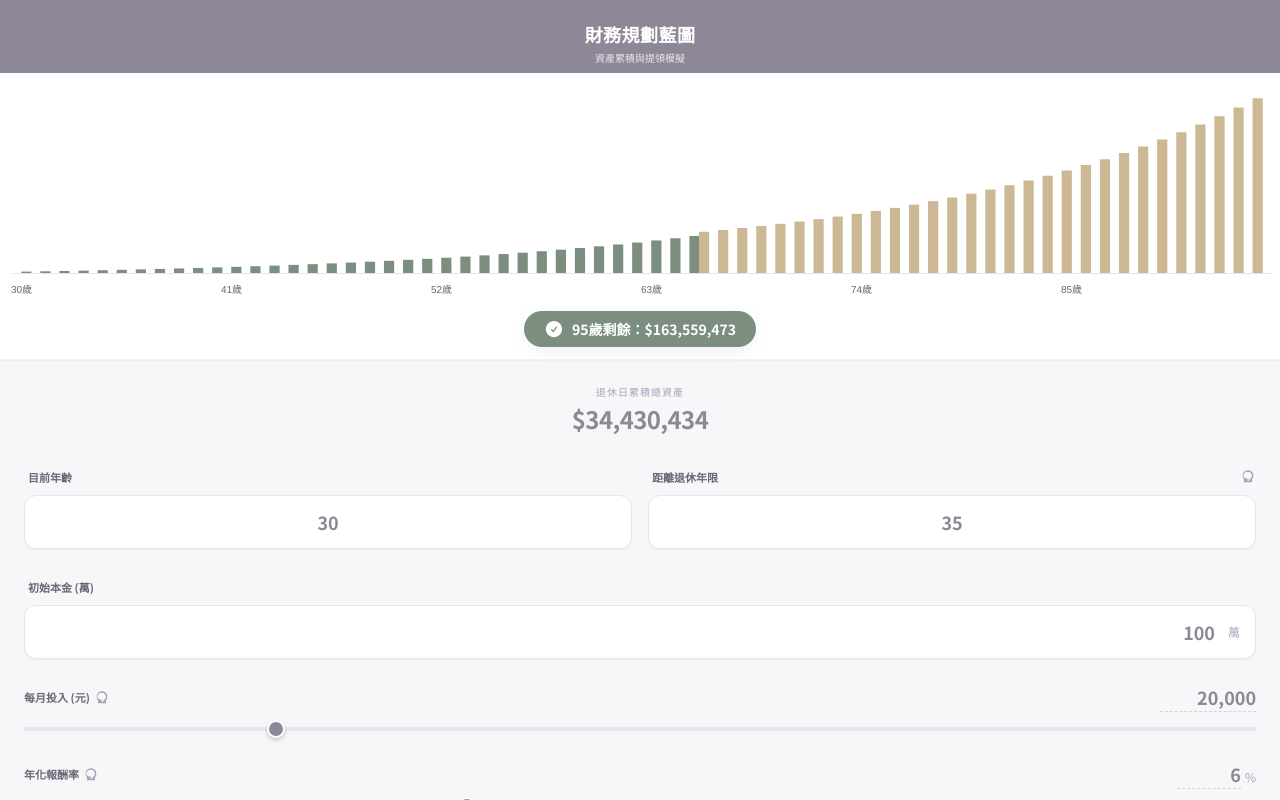
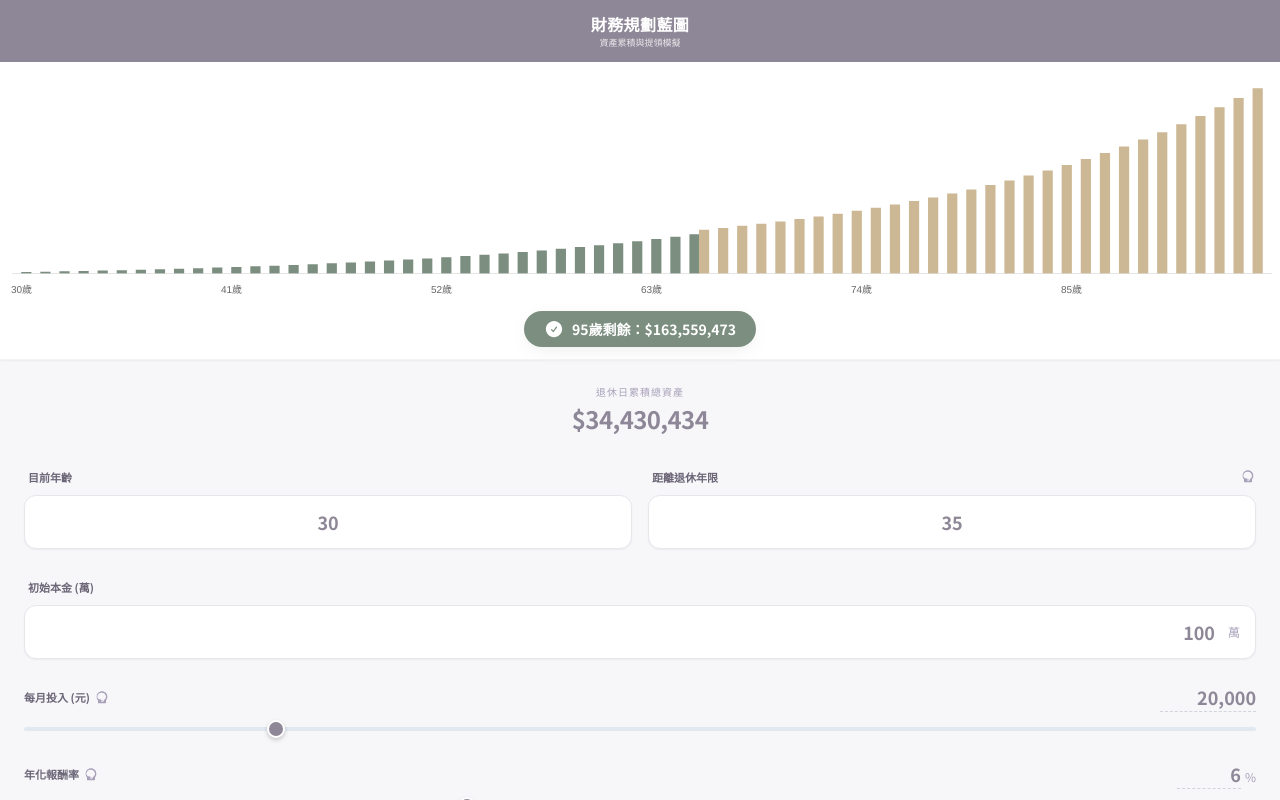
Before and after one commit to po-0512/personal-finance.-, a plain HTML site: page index.html in a window 1280 px wide. Drawn offline with nearby package versions, Linux system fonts and the light colour scheme.

Commit message:
圖表變大、說明累積期細節

```diff
--- a/index.html
+++ b/index.html
@@ -18,9 +18,9 @@
                             text: '#6B6576',    // 深灰紫 (內文)
                             sub: '#A9A1B9',     // 淺灰紫 (次要)
 
-                            // [Updated] 理想模式主色 (灰紫)
+                            // 理想模式主色 (灰紫)
                             ideal: '#8E8797',
-                            // [Updated] 通膨模式主色 (柔和紅)
+                            // 通膨模式主色 (柔和紅)
                             real: '#CE6A6A'
                         },
                         chart: {
@@ -77,9 +77,9 @@
 
     <div id="top-pane" class="flex-none h-[45%] bg-white relative z-20 flex flex-col shadow-sm border-b border-gray-100">
 
-        <header id="header-bg" class="pt-5 pb-2 text-center flex-none bg-morandi-ideal text-white theme-transition">
-            <h1 class="text-lg font-bold tracking-wide">財務規劃藍圖</h1>
-            <p class="text-[10px] opacity-80 mt-0.5">資產累積與提領模擬</p>
+        <header id="header-bg" class="py-3 text-center flex-none bg-morandi-ideal text-white theme-transition">
+            <h1 class="text-base font-bold tracking-wide">財務規劃藍圖</h1>
+            <p class="text-[9px] opacity-80">資產累積與提領模擬</p>
         </header>
 
         <div class="flex-1 w-full px-2 relative min-h-0 flex items-center justify-center">
@@ -240,7 +240,6 @@
             document.getElementById('loading-screen').innerHTML = `<div class="p-8 text-center"><h1 class="text-2xl font-bold mb-4 text-gray-800">服務維護中</h1><p class="text-gray-500">${msg || '請稍後再試'}</p></div>`;
         }
 
-        // Tools
         function parseRaw(str) { if(!str) return 0; return parseFloat(str.toString().replace(/,/g, '')) || 0; }
         function formatMoney(num) { return Math.round(num).toLocaleString('en-US'); }
         function handleInputBlur(el) { el.value = formatMoney(parseRaw(el.value)); calc(); }
@@ -250,7 +249,6 @@
         function syncRoiInput(val) { document.getElementById('roi-input').value = val; calc(); }
         function syncRoiSlider(val) { document.getElementById('slider-roi').value = val; calc(); }
 
-        // Logic
         let chartInstance = null;
         let isInflationMode = false;
 
@@ -267,13 +265,12 @@
             const themeElements = document.querySelectorAll('.theme-text');
             const iconBtns = document.querySelectorAll('.icon-btn');
 
-            const idealColor = '#8E8797'; // [Updated]
-            const realColor = '#CE6A6A'; // [Updated]
+            const idealColor = '#8E8797';
+            const realColor = '#CE6A6A';
 
             if (isInflationMode) {
-                // Real Mode
                 header.classList.remove('bg-morandi-ideal');
-                header.style.backgroundColor = realColor; // 直接強制改色
+                header.style.backgroundColor = realColor;
 
                 document.body.style.setProperty('--current-theme', realColor);
                 themeElements.forEach(el => el.style.color = realColor);
@@ -281,7 +278,6 @@
                 document.querySelectorAll('input[type=range]').forEach(el => el.style.color = realColor);
 
             } else {
-                // Ideal Mode
                 header.style.backgroundColor = idealColor;
                 header.classList.add('bg-morandi-ideal');
 
@@ -310,7 +306,6 @@
             let dataReal = [];
 
             let currentAsset = principal;
-            let realScenarioAsset = principal;
 
             // 1. Accumulation
             for (let i = 0; i <= yearsToRetire; i++) {
@@ -419,7 +414,12 @@
                     interaction: { mode: 'index', intersect: false },
                     plugins: {
                         legend: { display: false },
-                        tooltip: { callbacks: { label: c => ' ' + c.dataset.label + ': $' + formatMoney(c.raw) } }
+                        tooltip: {
+                            callbacks: {
+                                label: c => ' 總資產: ' + formatMoney(c.raw),
+                                title: t => t[0].label + '歲'
+                            }
+                        }
                     },
                     scales: {
                         x: {
@@ -446,8 +446,8 @@
 
         const modalData = {
             'years': { title: '距離退休年限', content: `<p>這是一個重要的分水嶺，決定了上方圖表的顏色分佈：</p><ul class="list-disc pl-5 mt-2 space-y-2"><li class="text-[#7C8E7F]"><strong>綠色長條 (累積期)：</strong>代表退休前。靠工作收入與複利讓資產成長。</li><li class="text-[#CDB895]"><strong>金色長條 (提領期)：</strong>代表退休後。停止工作收入，開始消耗資產。</li></ul>` },
-            'monthly': { title: '每月投入 (元)', content: `<p>指您每月扣除生活必要開銷與房貸後，能穩定撥出用於投資的閒置資金。</p><div class="bg-gray-50 p-3 rounded-lg border border-gray-200 mt-3"><p class="font-bold text-[#6B6576] text-xs mb-1">💡 專家建議：</p><p class="text-xs text-gray-500">在設定此金額前，請確認您已預留 3-6 個月的緊急預備金，且這筆資金是未來 10 年內不需要動用的長錢。</p></div>` },
-            'roi': { title: '年化報酬率 (%)', content: `<p>指投資組合長期的幾何平均年成長率。這不是單一年度的報酬，而是拉長 10 年以上的平均表現。</p><p class="font-bold text-[#6B6576] mt-4 mb-2">📊 歷史數據參考：</p><ul class="space-y-2 text-sm"><li class="flex items-center gap-2"><span class="w-2 h-2 rounded-full bg-[#7C8E7F]"></span><span><strong>保守型 (債券)：</strong>約 3% ~ 4%</span></li><li class="flex items-center gap-2"><span class="w-2 h-2 rounded-full bg-[#555DA9]"></span><span><strong>穩健型 (股債)：</strong>約 5% ~ 6%</span></li><li class="flex items-center gap-2"><span class="w-2 h-2 rounded-full bg-[#CDB895]"></span><span><strong>積極型 (股票)：</strong>約 7% ~ 9%</span></li></ul>` },
+            'monthly': { title: '每月投入 (元)', content: `<p>指您每月扣除生活必要開銷與房貸後，能穩定撥出用於投資的閒置資金。</p><div class="bg-orange-50 p-3 rounded-lg border border-orange-200 mt-3"><p class="font-bold text-orange-800 text-xs mb-1">⚠️ 注意：資金規則</p><p class="text-xs text-orange-700">此投入金額將計算至「退休日」為止。系統設定退休後即停止投入，轉為純提領模式。</p></div><div class="bg-gray-50 p-3 rounded-lg border border-gray-200 mt-3"><p class="font-bold text-[#6B6576] text-xs mb-1">💡 專家建議：</p><p class="text-xs text-gray-500">在設定此金額前，請確認您已預留 3-6 個月的緊急預備金，且這筆資金是未來 10 年內不需要動用的長錢。</p></div>` },
+            'roi': { title: '年化報酬率 (%)', content: `<p>指投資組合長期的幾何平均年成長率。</p><p class="font-bold text-[#6B6576] mt-4 mb-2">📊 歷史數據參考：</p><ul class="space-y-2 text-sm"><li class="flex items-center gap-2"><span class="w-2 h-2 rounded-full bg-[#7C8E7F]"></span><span><strong>保守型 (債券)：</strong>約 3% ~ 4%</span></li><li class="flex items-center gap-2"><span class="w-2 h-2 rounded-full bg-[#555DA9]"></span><span><strong>穩健型 (股債)：</strong>約 5% ~ 6%</span></li><li class="flex items-center gap-2"><span class="w-2 h-2 rounded-full bg-[#CDB895]"></span><span><strong>積極型 (股票)：</strong>約 7% ~ 9%</span></li></ul>` },
             'withdraw': { title: '退休後每月提領', content: `<p>您預計在退休後，每個月需要從資產中提領多少錢來支付生活開銷。</p><p class="mt-2 text-xs text-gray-500">建議參考目前的月薪或生活費，並考量未來是否會有房貸繳清或醫療增加等變數。</p>` },
             'inflation': { title: '為什麼要考慮通膨？', content: `<p>物價會隨時間上漲，導致貨幣的「實質購買力」下降。</p><p class="font-bold text-[#6B6576] mt-3">勾選此項後：</p><ul class="list-disc pl-5 space-y-2 mt-2 text-sm"><li class="text-[#9B3B3B]"><strong>紅色折線出現：</strong>代表考慮通膨後的真實資產壽命。</li><li><strong>提領門檻變高：</strong>系統會自動計算退休時的物價水準，大幅提高您所需的每月生活費，這通常會導致資產比預期更早耗盡。</li></ul>` }
         };
```
